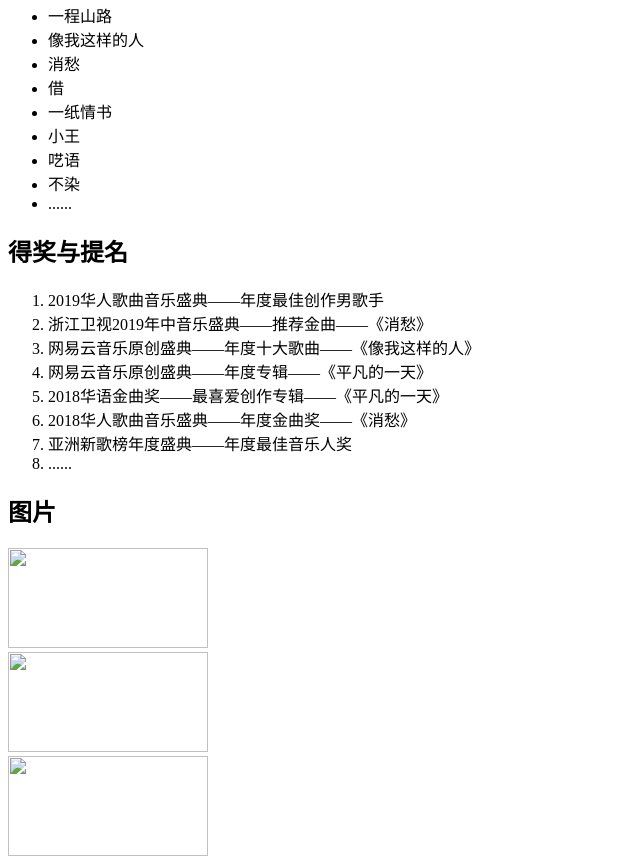
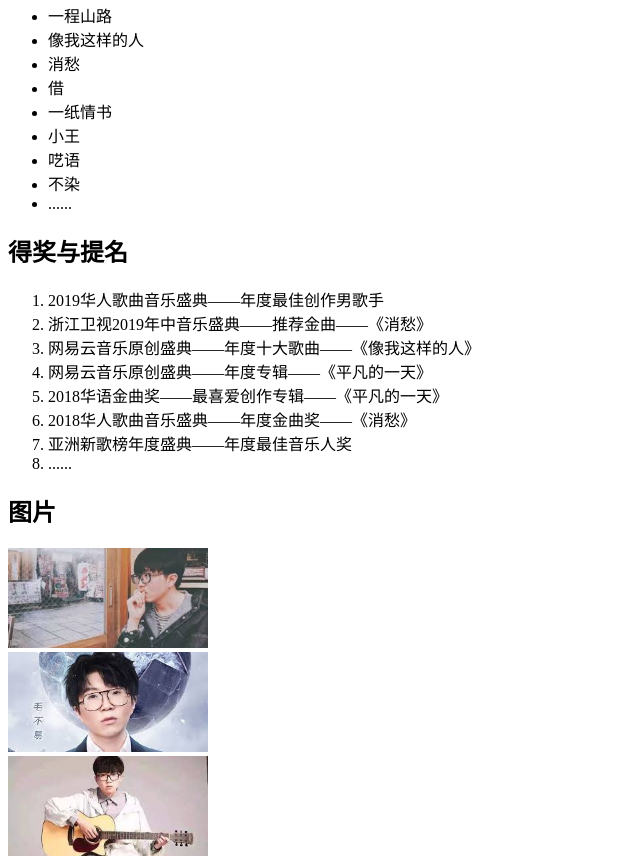
Before and after one commit to dengzhixin/maobuyi, a plain HTML site: page index.html in a window 1280 px wide. Shown: the part 331-1199 px from the top of the page, without its empty margins (0-640 px from the left). Drawn offline with Linux system fonts and the light colour scheme; the site is published under a folder, as on GitHub Pages, so addresses that start at the root find nothing.

Commit message:
修改图片路径

```diff
--- a/index.html
+++ b/index.html
@@ -63,18 +63,18 @@
       <h2>图片</h2>
 
       <div>
-        <a href="/images/1.jpeg" target="_blank"
-          ><img src="/images/1.jpeg" alt=""
+        <a href="images/1.jpeg" target="_blank"
+          ><img src="images/1.jpeg" alt=""
         /></a>
       </div>
       <div>
-        <a href="/images/2.jpeg" target="_blank"
-          ><img src="/images/2.jpeg" alt=""
+        <a href="images/2.jpeg" target="_blank"
+          ><img src="images/2.jpeg" alt=""
         /></a>
       </div>
       <div>
-        <a href="/images/3.jpeg" target="_blank"
-          ><img src="/images/3.jpeg" alt=""
+        <a href="images/3.jpeg" target="_blank"
+          ><img src="images/3.jpeg" alt=""
         /></a>
       </div>
     </section>
```
